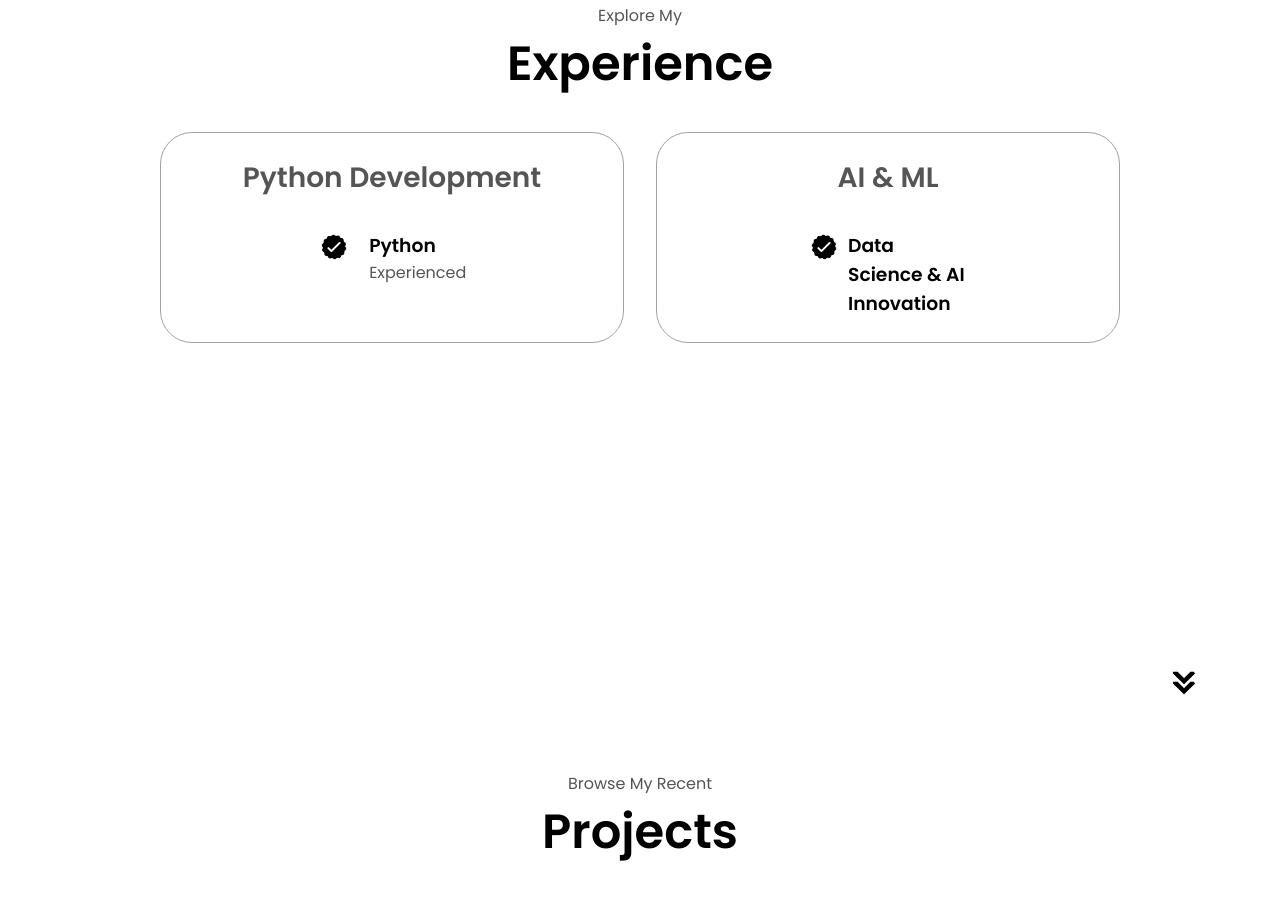
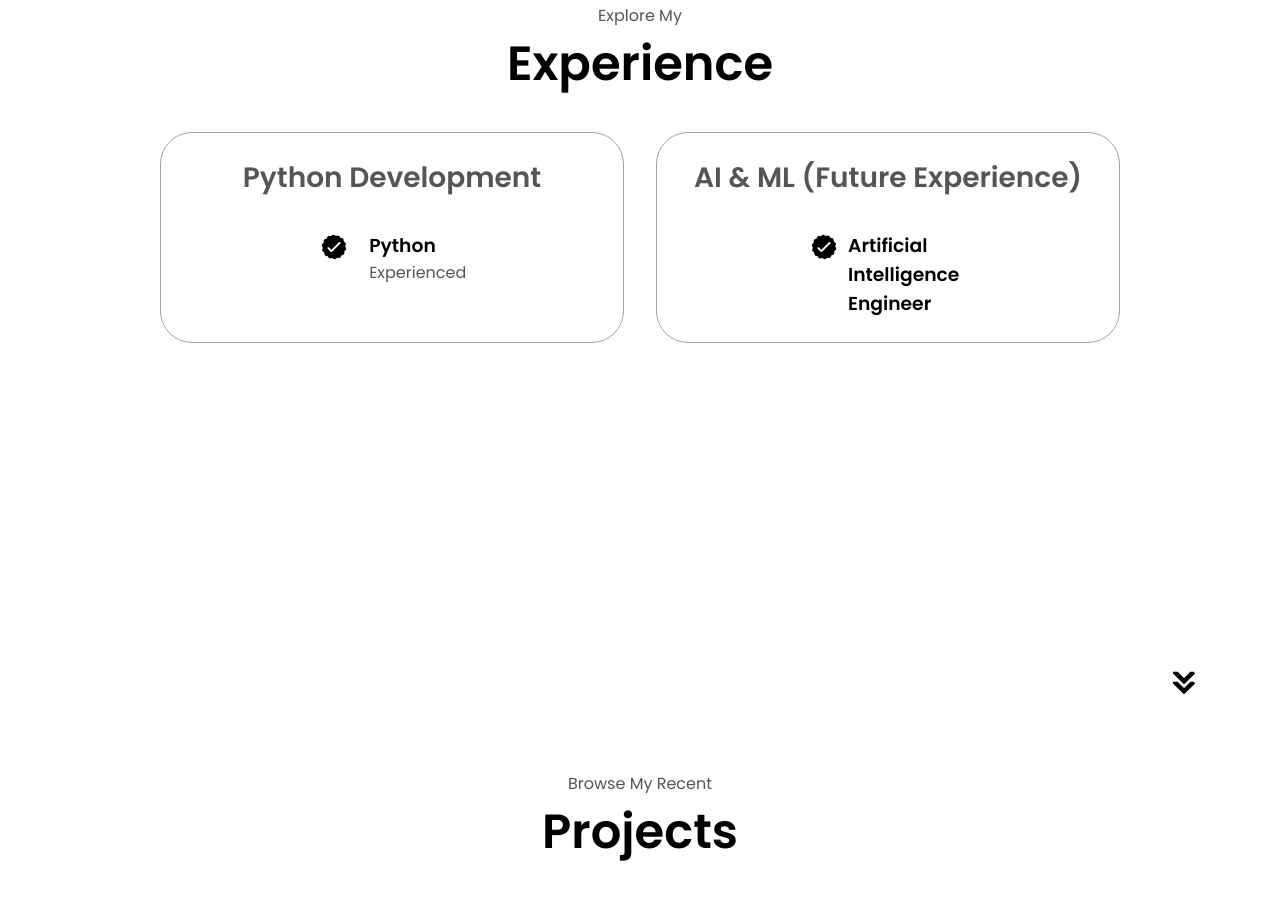
Before and after one commit to chandrahashkumar/my-portfolio, a plain HTML site: page index.html in a window 1280 px wide. Shown: the part 1693-2591 px from the top of the page. Drawn offline with Linux system fonts and the light colour scheme.

Commit message:
update experience

```diff
--- a/index.html
+++ b/index.html
@@ -146,7 +146,7 @@
             </div>
           </div>
           <div class="details-container">
-            <h2 class="experience-sub-title">AI & ML</h2>
+            <h2 class="experience-sub-title">AI & ML (Future Experience)</h2>
             <div class="article-container">
               <article>
                 <img
@@ -155,8 +155,8 @@
                   class="icon"
                 />
                 <div>
-                  <h3>Data Science & AI Innovation</h3>
-                  <p>  </p>
+                  <h3>Artificial Intelligence Engineer</h3>
+                  <p></p>
                 </div>
               </article>
             </div>
```
